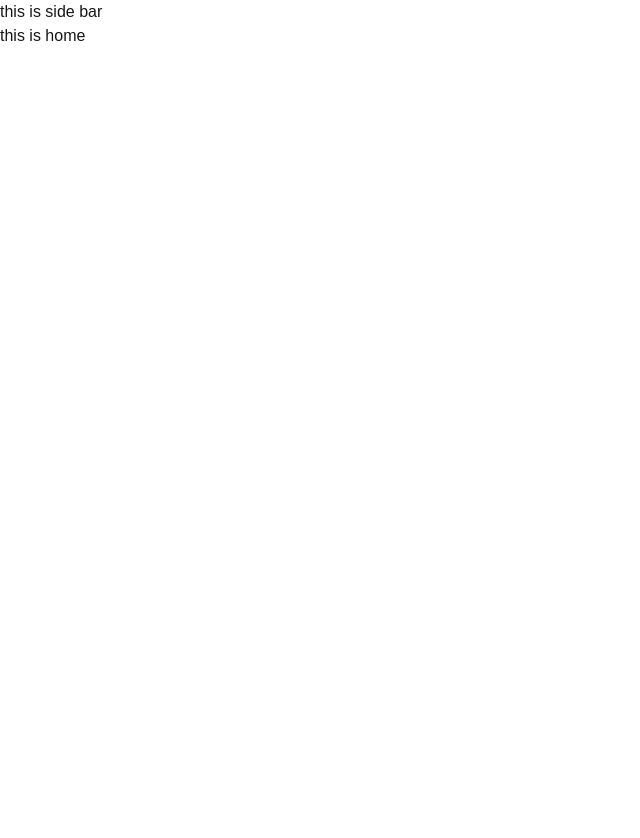
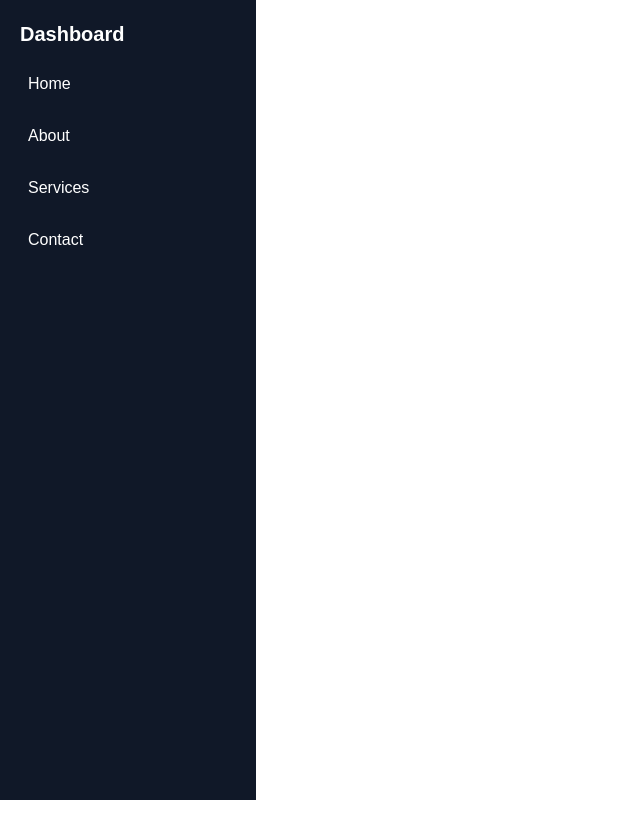
Before and after one commit to mubashirbappi5/echogpt-ui, a Next.js app: page / in a window 1280 px wide. Shown: the whole page, without its empty margins (0-640 px from the left). Before the commit the page ends 800 px from the top, so only its background shows below. Built offline with nearby package versions, Linux system fonts and the light colour scheme.

Commit message:
sideber complate

```diff
--- a/src/app/page.js
+++ b/src/app/page.js
@@ -1,13 +1,50 @@
-import Sidebar from '@/Components/Sidebar';
-import React from 'react';
+'use client';
+import { useState } from 'react';
+import Link from 'next/link';
 
-const Home = () => {
+export default function Sidebar() {
+  const [isOpen, setIsOpen] = useState(false);
+
   return (
-    <div>
-      <Sidebar/>
-      <h1>this is home </h1>
+    <div className="flex flex-col">
+      {/* Sidebar for larger screens */}
+      <aside className="hidden md:flex flex-col w-64 h-screen bg-gray-900 text-white p-5 space-y-4">
+        <h1 className="text-xl font-bold">Dashboard</h1>
+        <nav className="flex flex-col space-y-3">
+          <Link href="/" className="hover:bg-gray-700 p-2 rounded">Home</Link>
+          <Link href="/about" className="hover:bg-gray-700 p-2 rounded">About</Link>
+          <Link href="/services" className="hover:bg-gray-700 p-2 rounded">Services</Link>
+          <Link href="/contact" className="hover:bg-gray-700 p-2 rounded">Contact</Link>
+        </nav>
+      </aside>
+
+      {/* Navbar for small screens */}
+      <nav className="md:hidden w-full bg-gray-900 text-white flex justify-between items-center p-4">
+        <h1 className="text-lg font-bold">Dashboard</h1>
+        <button onClick={() => setIsOpen(!isOpen)} className="text-white text-2xl">
+          {isOpen ? '✖' : '☰'}
+        </button>
+      </nav>
+
+      {/* Mobile Sidebar Menu */}
+      {isOpen && (
+        <div className="md:hidden fixed top-0 left-0 w-3/4 h-full bg-gray-900 text-white p-5 space-y-4 z-50">
+          {/* <button onClick={() => setIsOpen(false)} className="absolute top-4 right-4 text-white text-2xl">
+            ✖
+          </button> */}
+          <nav className="flex flex-col space-y-3 mt-10">
+            <Link href="/" className="hover:bg-gray-700 p-2 rounded" onClick={() => setIsOpen(false)}>Home</Link>
+            <Link href="/about" className="hover:bg-gray-700 p-2 rounded" onClick={() => setIsOpen(false)}>About</Link>
+            <Link href="/services" className="hover:bg-gray-700 p-2 rounded" onClick={() => setIsOpen(false)}>Services</Link>
+            <Link href="/contact" className="hover:bg-gray-700 p-2 rounded" onClick={() => setIsOpen(false)}>Contact</Link>
+          </nav>
+        </div>
+      )}
+
+      {/* Main content area */}
+      <main className="flex-1 p-5">
+
+      </main>
     </div>
   );
-};
-
-export default Home;
+}
```
